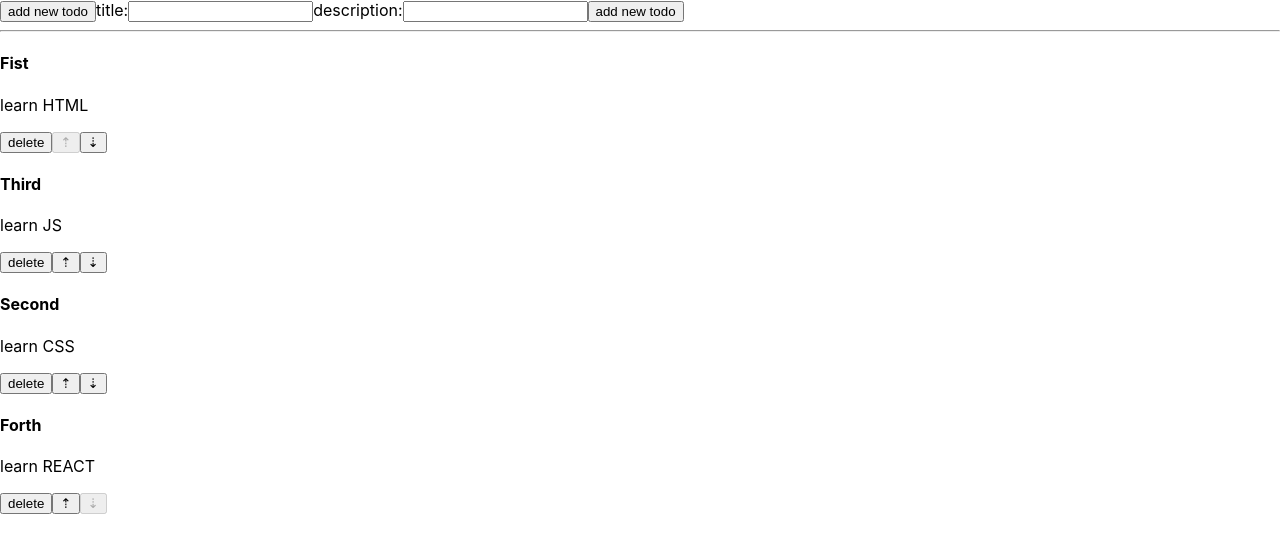
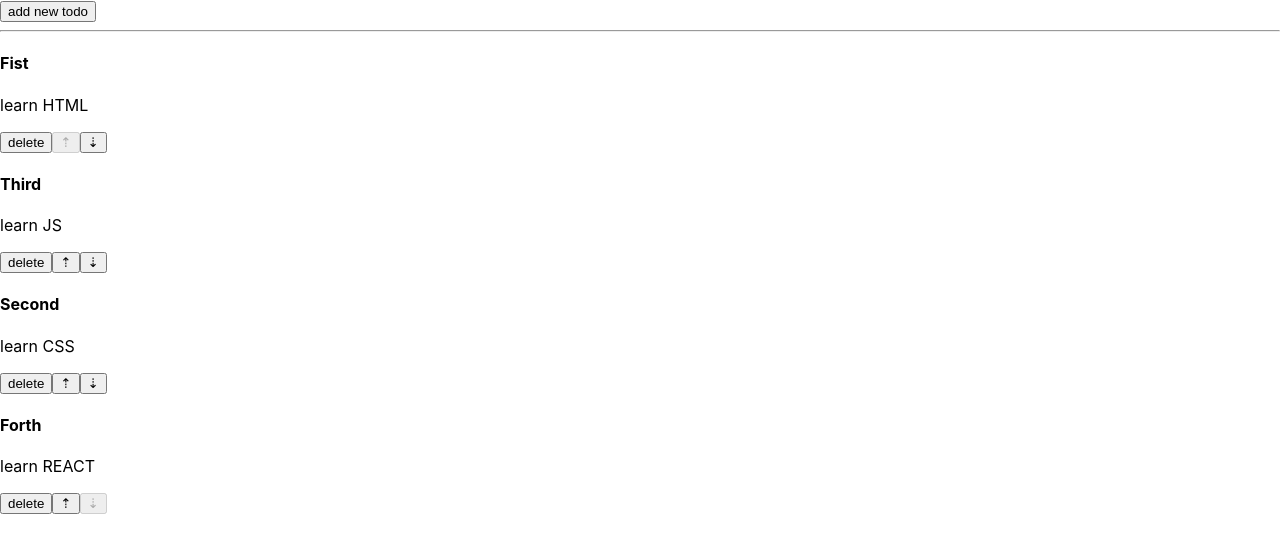
Before and after one commit to Nosov-Pavel/counters-add-arr, a React (Create React App) app: page / in a window 1280 px wide. Shown: the top 552 px of the page. Built offline with nearby package versions, Linux system fonts and the light colour scheme.

Commit message:
isAddMode

```diff
--- a/src/ToDoController.js
+++ b/src/ToDoController.js
@@ -5,6 +5,7 @@ import './App.css';
 function TodoController(props) {
     const [newTitle, setNewTitle] = useState('');
     const [newDescription, setNewDescription] = useState('');
+    const [isAddModeOn, setIsAddModeOn] = useState(false);
 
     const addNewButtonHandler = () => {
         props.addTodo(newTitle, newDescription);
@@ -13,10 +14,11 @@ const addNewButtonHandler = () => {
     }
 
 
-
     return (
         <div>
             <button>add new todo</button>
+            {false &&
+                <>
                     <label>title:</label>
                     <input type="text"
                            value={newTitle}
@@ -27,11 +29,15 @@ const addNewButtonHandler = () => {
                            value={newDescription}
                            onChange={(event) => setNewDescription(event.target.value)}/>
 
-            <button onClick={addNewButtonHandler}>add new todo</button>
+                    <button onClick={addNewButtonHandler}>save</button>
+                </>
+            }
+
             <hr/>
 
         </div>
     );
 
 }
+
 export default TodoController;
```
Lines whose indentation alone changed are shown as unchanged.
